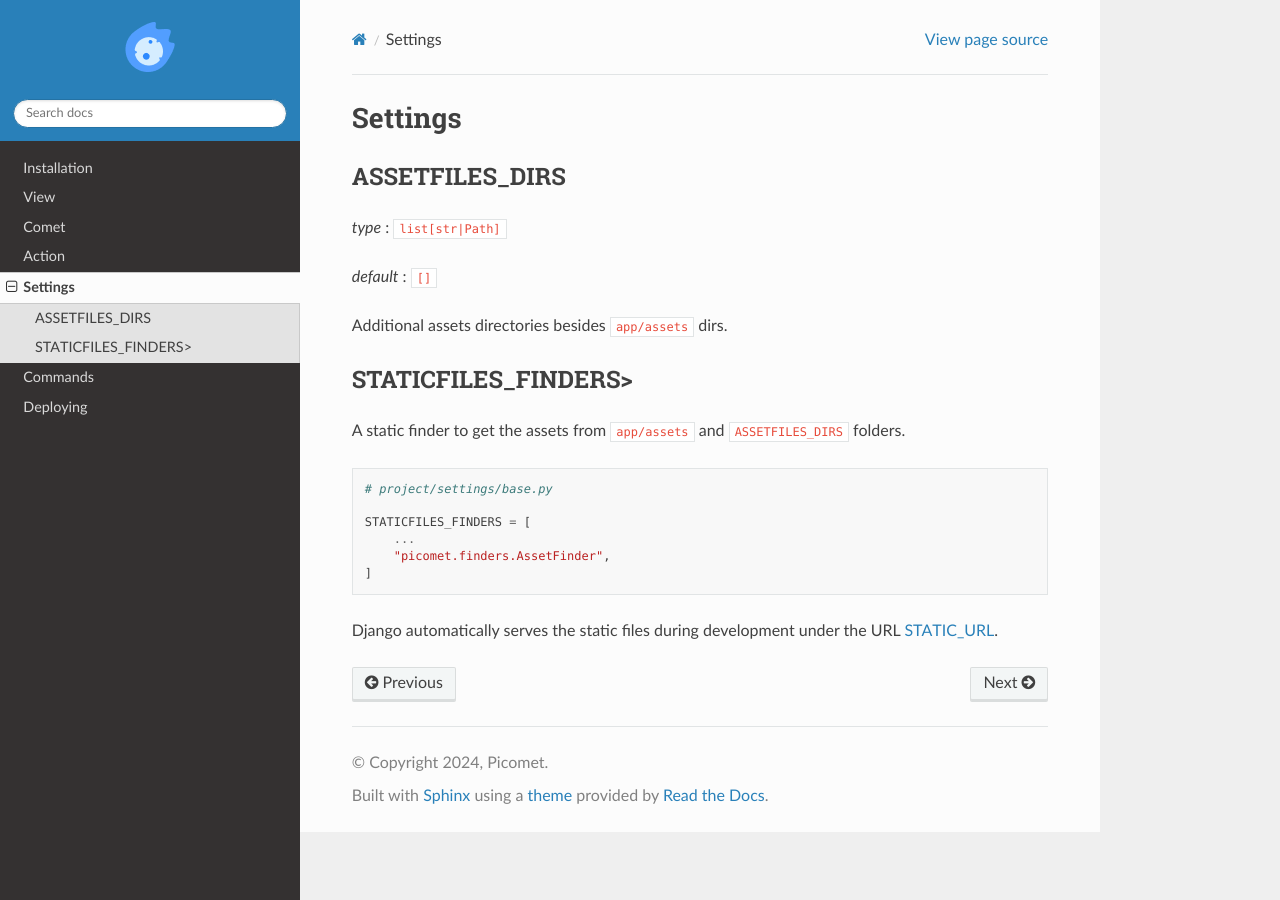
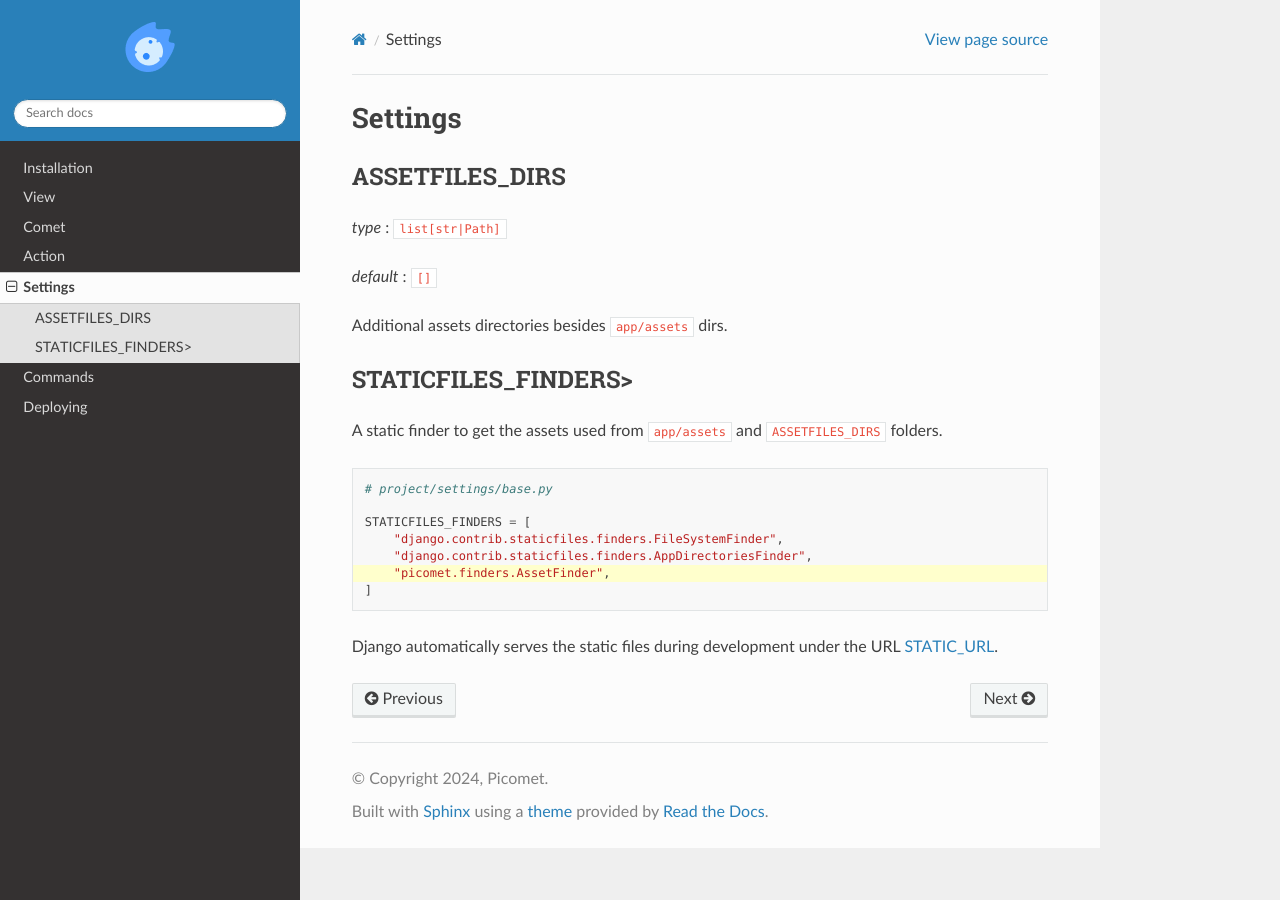
Before and after one commit to picomet/picomet, a Sphinx documentation site: the page built from docs/source/settings.rst, in a window 1280 px wide. Built offline with Sphinx 7.4.7 and the Read the Docs theme 2.0.0, drawn with Linux system fonts in a browser that asks for light colours.

Commit message:
docs: include default static finders

```diff
--- a/docs/source/settings.rst
+++ b/docs/source/settings.rst
@@ -16,14 +16,16 @@
 STATICFILES_FINDERS>
 --------------------
 
-A static finder to get the assets from ``app/assets`` and ``ASSETFILES_DIRS`` folders.
+A static finder to get the assets used from ``app/assets`` and ``ASSETFILES_DIRS`` folders.
 
 .. code-block:: python
+  :emphasize-lines: 6
 
   # project/settings/base.py
 
   STATICFILES_FINDERS = [
-      ...
+      "django.contrib.staticfiles.finders.FileSystemFinder",
+      "django.contrib.staticfiles.finders.AppDirectoriesFinder",
       "picomet.finders.AssetFinder",
   ]
 
```
